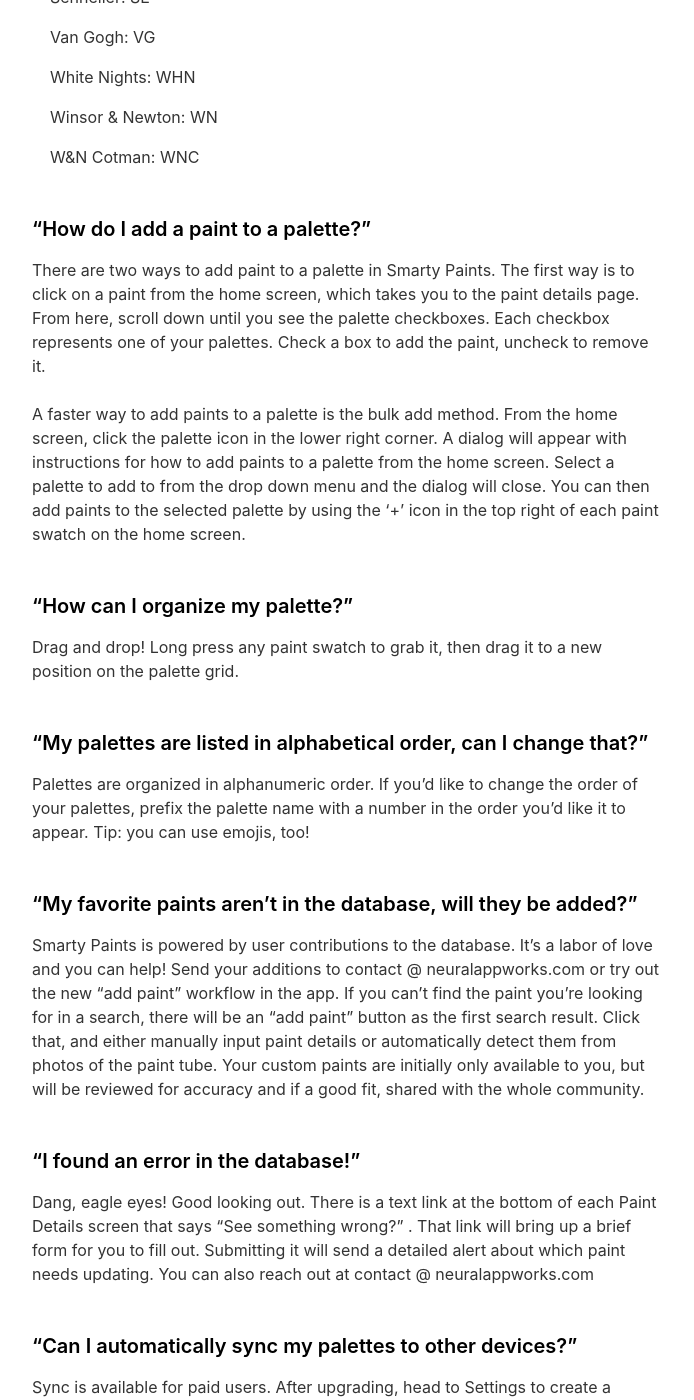
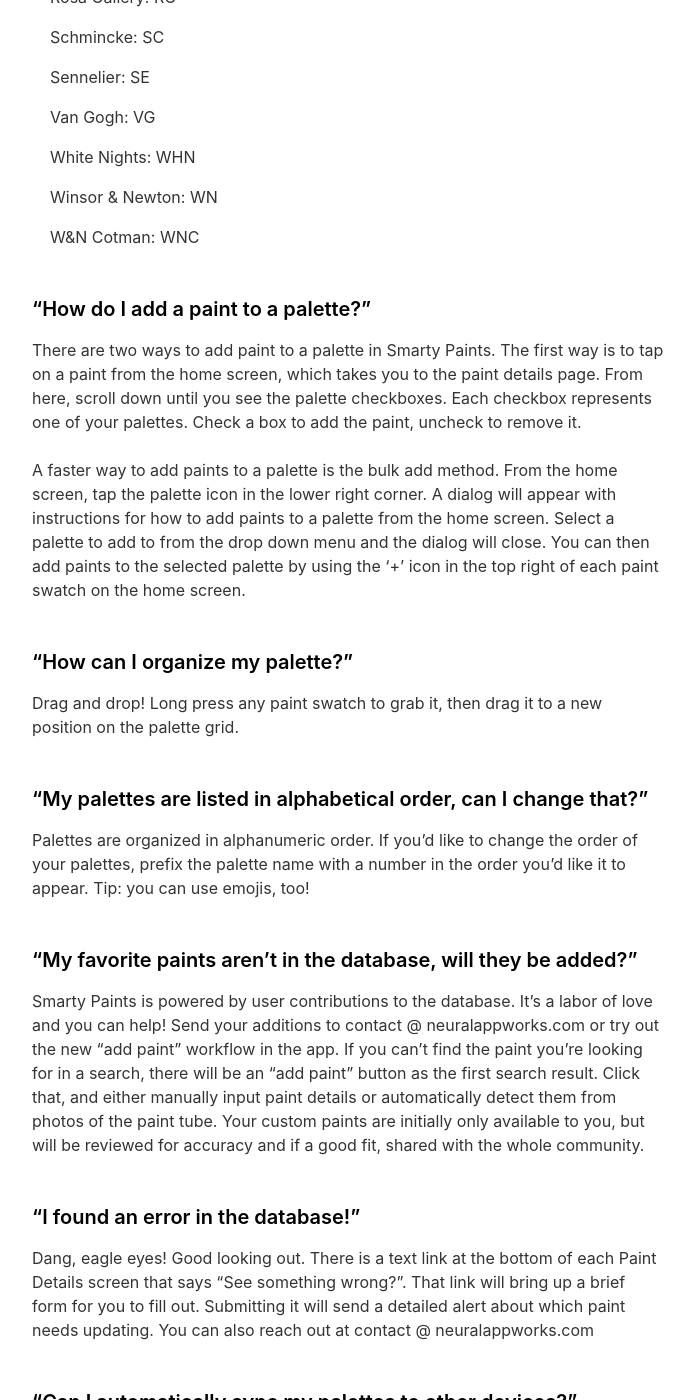
Before and after one commit to aelise/smartypaints_web, a Jekyll site: the page built from _pages/FAQ.md, in a window 1280 px wide and 1400 px high, scrolled down 2690 px. Shown: the whole window, without its empty margins (292-986 px from the left). Built offline with Jekyll 4.4.1, drawn with Linux system fonts in a browser that asks for light colours; nearby versions of some CDN libraries; some of the changed text lies outside the part shown.

Commit message:
FAQ cleanup: typo fix, tap not click, add Beam and Kuretake brands
Co-Authored-By: Claude Opus 4.6 <noreply@anthropic.com>

```diff
--- a/_pages/FAQ.md
+++ b/_pages/FAQ.md
@@ -21,7 +21,7 @@ Smarty Paints makes learning about your paints easy. You can search thousands of
 <br>
 
 **Lightfastness**:
-The degree to which a paint retains it’s color over time when exposed to light.
+The degree to which a paint retains its color over time when exposed to light.
 
     Excellent: \|
 
@@ -133,9 +137,9 @@ The manufacturer or brand name of the paint.
 <br> <br>
 
 ### "How do I add a paint to a palette?"
-There are two ways to add paint to a palette in Smarty Paints. The first way is to click on a paint from the home screen, which takes you to the paint details page. From here, scroll down until you see the palette checkboxes. Each checkbox represents one of your palettes. Check a box to add the paint, uncheck to remove it.
+There are two ways to add paint to a palette in Smarty Paints. The first way is to tap on a paint from the home screen, which takes you to the paint details page. From here, scroll down until you see the palette checkboxes. Each checkbox represents one of your palettes. Check a box to add the paint, uncheck to remove it.
 <br>
-A faster way to add paints to a palette is the bulk add method. From the home screen, click the palette icon in the lower right corner. A dialog will appear with instructions for how to add paints to a palette from the home screen. Select a palette to add to from the drop down menu and the dialog will close. You can then add paints to the selected palette by using the '+' icon in the top right of each paint swatch on the home screen.
+A faster way to add paints to a palette is the bulk add method. From the home screen, tap the palette icon in the lower right corner. A dialog will appear with instructions for how to add paints to a palette from the home screen. Select a palette to add to from the drop down menu and the dialog will close. You can then add paints to the selected palette by using the '+' icon in the top right of each paint swatch on the home screen.
 <br> <br>
 
 ### "How can I organize my palette?"
@@ -151,7 +155,7 @@ Smarty Paints is powered by user contributions to the database. It's a labor of
 <br> <br>
 
 ### "I found an error in the database!"
-Dang, eagle eyes! Good looking out. There is a text link at the bottom of each Paint Details screen that says "See something wrong?" . That link will bring up a brief form for you to fill out. Submitting it will send a detailed alert about which paint needs updating. You can also reach out at contact @ neuralappworks.com
+Dang, eagle eyes! Good looking out. There is a text link at the bottom of each Paint Details screen that says "See something wrong?". That link will bring up a brief form for you to fill out. Submitting it will send a detailed alert about which paint needs updating. You can also reach out at contact @ neuralappworks.com
 <br> <br>
 
 ### "Can I automatically sync my palettes to other devices?"
```
Also changed, not shown: other parts of _pages/FAQ.md (+4 -0 lines).
